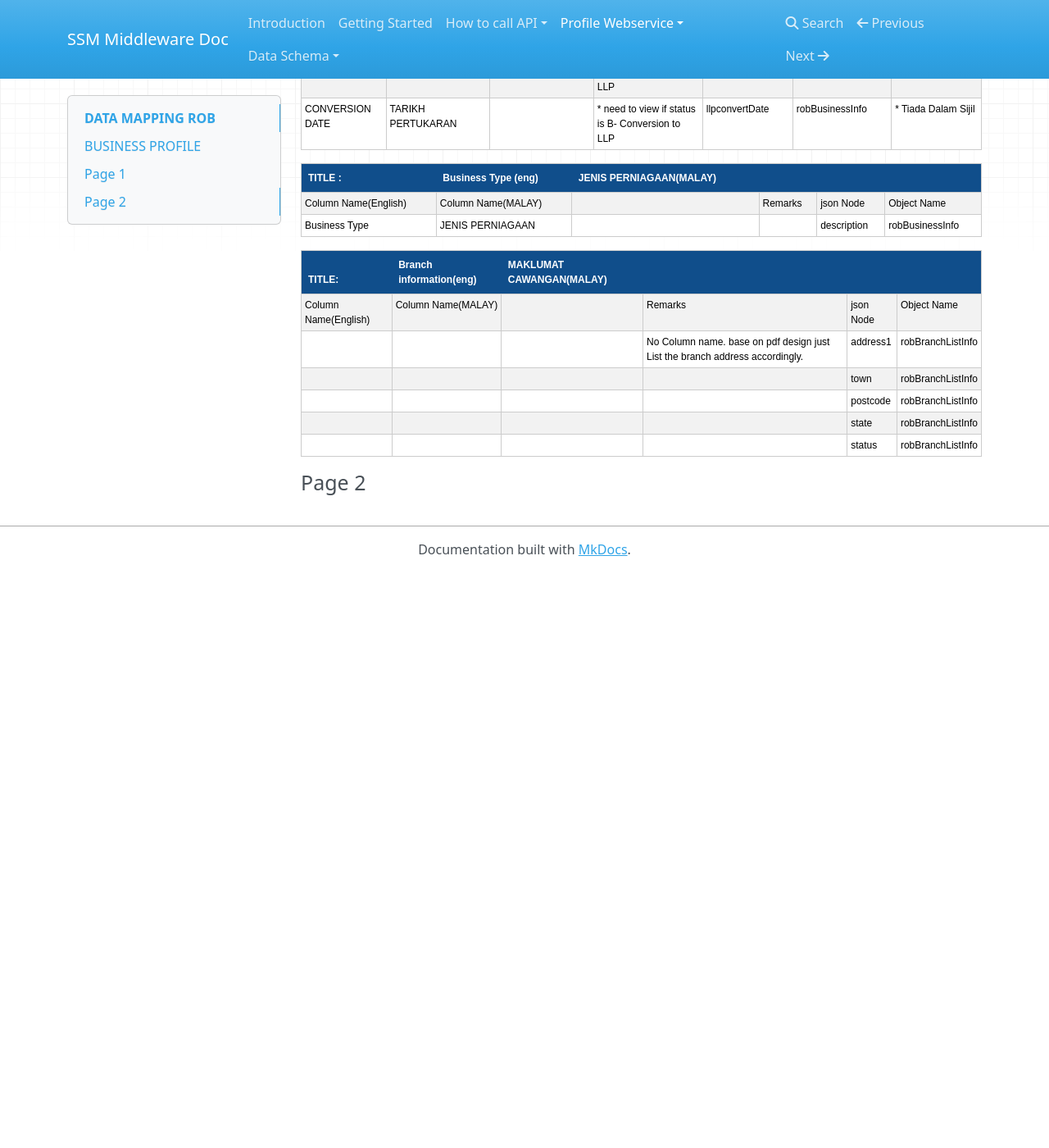
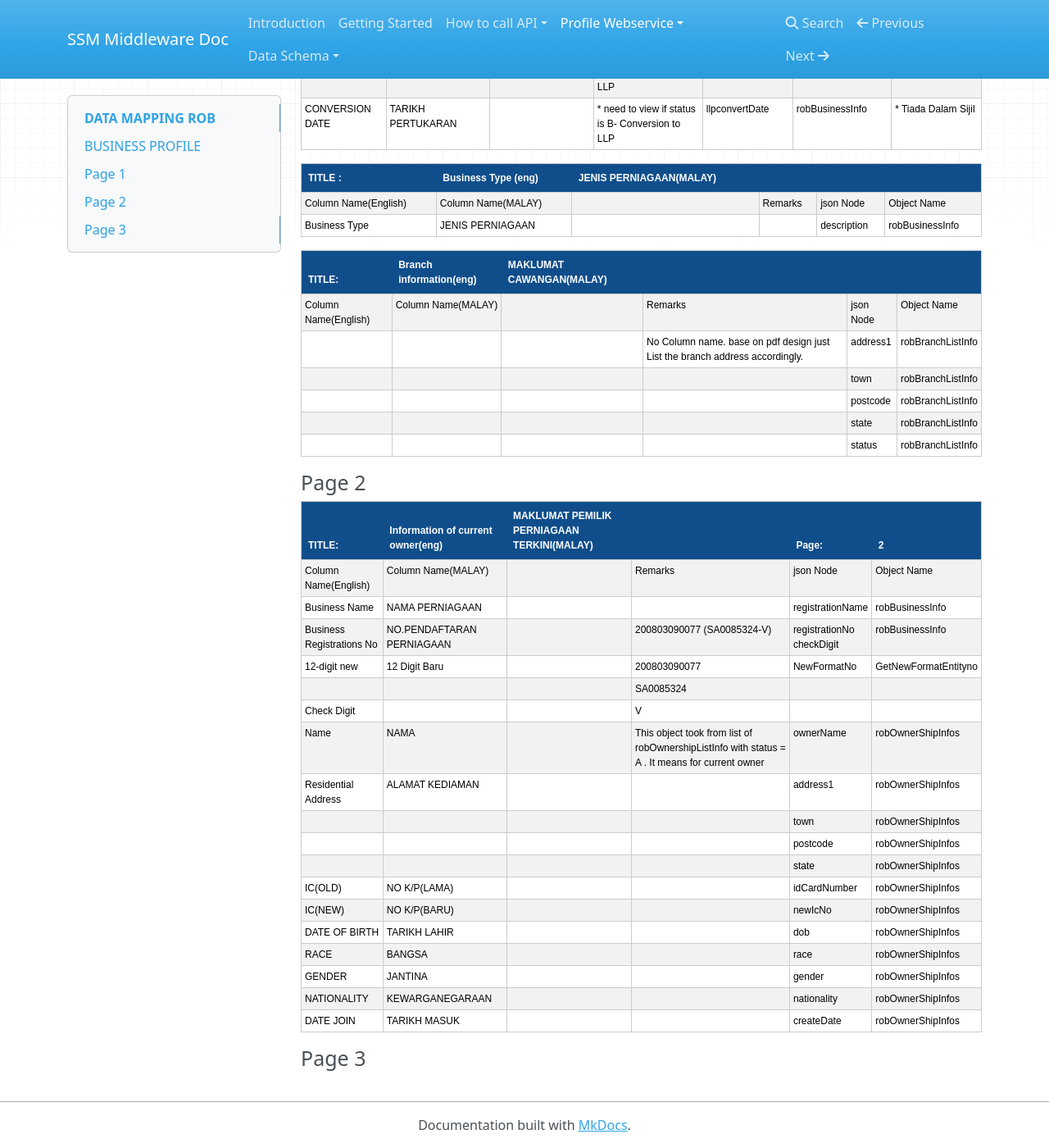
Before and after one commit to ampunkboyx/SSM-Middleware-Mkdocs, an MkDocs documentation site: the page built from docs/Documents/Profile Webservice/Data Mapping/ROB/DataMappingROB.md, in a window 1280 px wide and 1400 px high, scrolled down 1305 px. Shown: the whole window at 82% size. Built offline with MkDocs 1.6.1, drawn with Linux system fonts in a browser that asks for light colours; nearby versions of some CDN libraries; before the commit the page ends 2003 px from its top, so only the background shows below that.

Commit message:
update table ROB

```diff
--- a/docs/Documents/Profile Webservice/Data Mapping/ROB/DataMappingROB.md
+++ b/docs/Documents/Profile Webservice/Data Mapping/ROB/DataMappingROB.md
@@ -61,3 +61,26 @@
 </tbody></table>
 
 ## Page 2
+<table class="tableizer-table">
+<thead><tr class="tableizer-firstrow"><th>TITLE:</th><th>Information of current owner(eng)</th><th>MAKLUMAT PEMILIK PERNIAGAAN TERKINI(MALAY)</th><th>&nbsp;</th><th>Page:</th><th>2</th></tr></thead><tbody>
+ <tr><td>Column Name(English)</td><td>Column Name(MALAY)</td><td>&nbsp;</td><td>Remarks</td><td>json Node</td><td>Object Name</td></tr>
+ <tr><td>Business Name</td><td>NAMA PERNIAGAAN</td><td>&nbsp;</td><td>&nbsp;</td><td>registrationName</td><td>robBusinessInfo</td></tr>
+ <tr><td>Business Registrations No</td><td>NO.PENDAFTARAN PERNIAGAAN</td><td>&nbsp;</td><td>200803090077 (SA0085324-V)</td><td>registrationNo<br>checkDigit</td><td>robBusinessInfo</td></tr>
+ <tr><td>12-digit new</td><td>12 Digit Baru</td><td>&nbsp;</td><td>200803090077</td><td>NewFormatNo</td><td>GetNewFormatEntityno</td></tr>
+ <tr><td>&nbsp;</td><td>&nbsp;</td><td>&nbsp;</td><td>SA0085324</td><td>&nbsp;</td><td>&nbsp;</td></tr>
+ <tr><td>Check Digit</td><td>&nbsp;</td><td>&nbsp;</td><td>V</td><td>&nbsp;</td><td>&nbsp;</td></tr>
+ <tr><td>Name</td><td>NAMA</td><td>&nbsp;</td><td>This object took from list of robOwnershipListInfo with status = A . It means for current owner</td><td>ownerName</td><td>robOwnerShipInfos</td></tr>
+ <tr><td>Residential Address</td><td>ALAMAT KEDIAMAN</td><td>&nbsp;</td><td>&nbsp;</td><td>address1</td><td>robOwnerShipInfos</td></tr>
+ <tr><td>&nbsp;</td><td>&nbsp;</td><td>&nbsp;</td><td>&nbsp;</td><td>town</td><td>robOwnerShipInfos</td></tr>
+ <tr><td>&nbsp;</td><td>&nbsp;</td><td>&nbsp;</td><td>&nbsp;</td><td>postcode</td><td>robOwnerShipInfos</td></tr>
+ <tr><td>&nbsp;</td><td>&nbsp;</td><td>&nbsp;</td><td>&nbsp;</td><td>state</td><td>robOwnerShipInfos</td></tr>
+ <tr><td>IC(OLD)</td><td>NO K/P(LAMA)</td><td>&nbsp;</td><td>&nbsp;</td><td>idCardNumber</td><td>robOwnerShipInfos</td></tr>
+ <tr><td>IC(NEW)</td><td>NO K/P(BARU)</td><td>&nbsp;</td><td>&nbsp;</td><td>newIcNo</td><td>robOwnerShipInfos</td></tr>
+ <tr><td>DATE OF BIRTH</td><td>TARIKH LAHIR</td><td>&nbsp;</td><td>&nbsp;</td><td>dob</td><td>robOwnerShipInfos</td></tr>
+ <tr><td>RACE</td><td>BANGSA</td><td>&nbsp;</td><td>&nbsp;</td><td>race</td><td>robOwnerShipInfos</td></tr>
+ <tr><td>GENDER</td><td>JANTINA</td><td>&nbsp;</td><td>&nbsp;</td><td>gender</td><td>robOwnerShipInfos</td></tr>
+ <tr><td>NATIONALITY</td><td>KEWARGANEGARAAN</td><td>&nbsp;</td><td>&nbsp;</td><td>nationality</td><td>robOwnerShipInfos</td></tr>
+ <tr><td>DATE JOIN</td><td>TARIKH MASUK</td><td>&nbsp;</td><td>&nbsp;</td><td>createDate</td><td>robOwnerShipInfos</td></tr>
+</tbody></table>
+
+## Page 3
```
Also changed, not shown: docs/Documents/Profile Webservice/Sample Report/ROB/SampleReportROB.md (+1 -1 lines).
